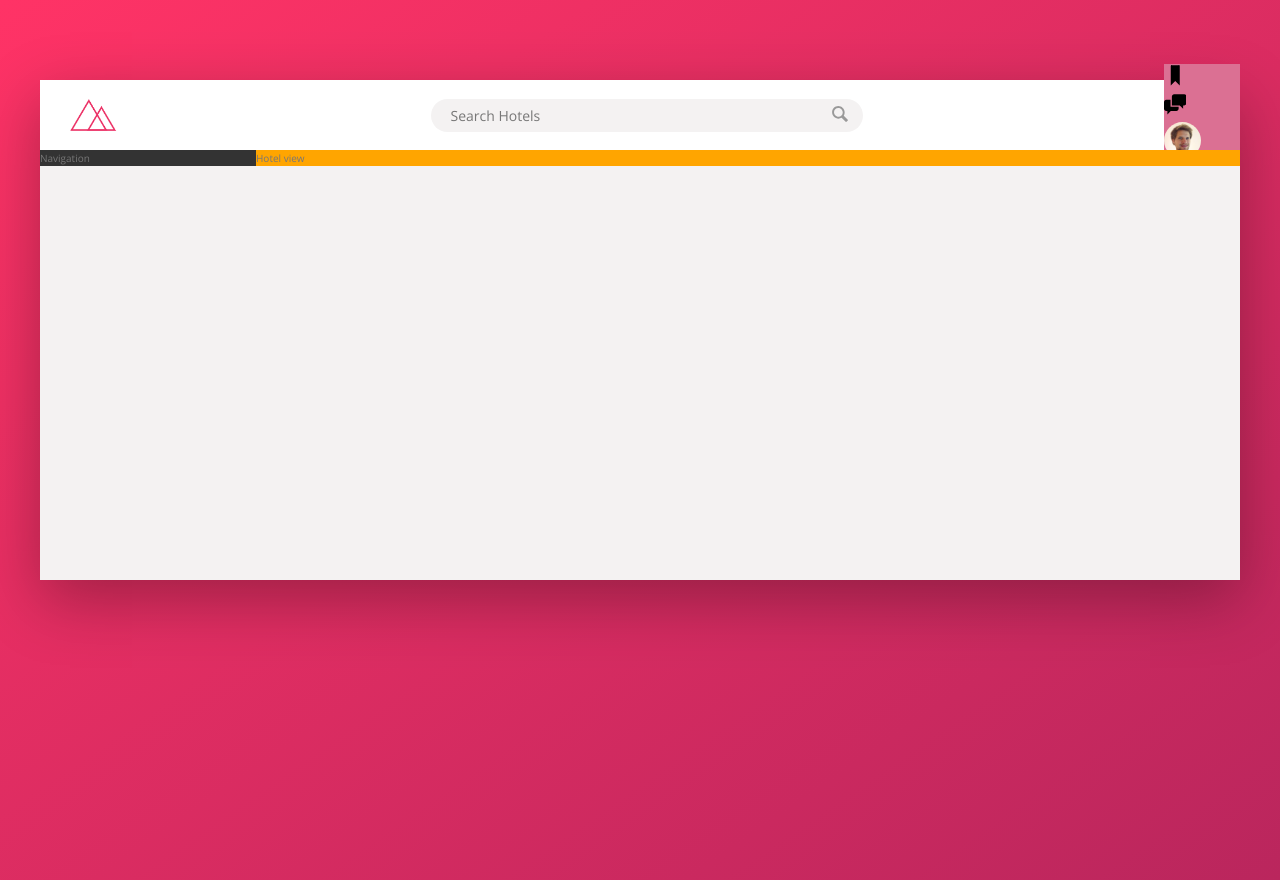
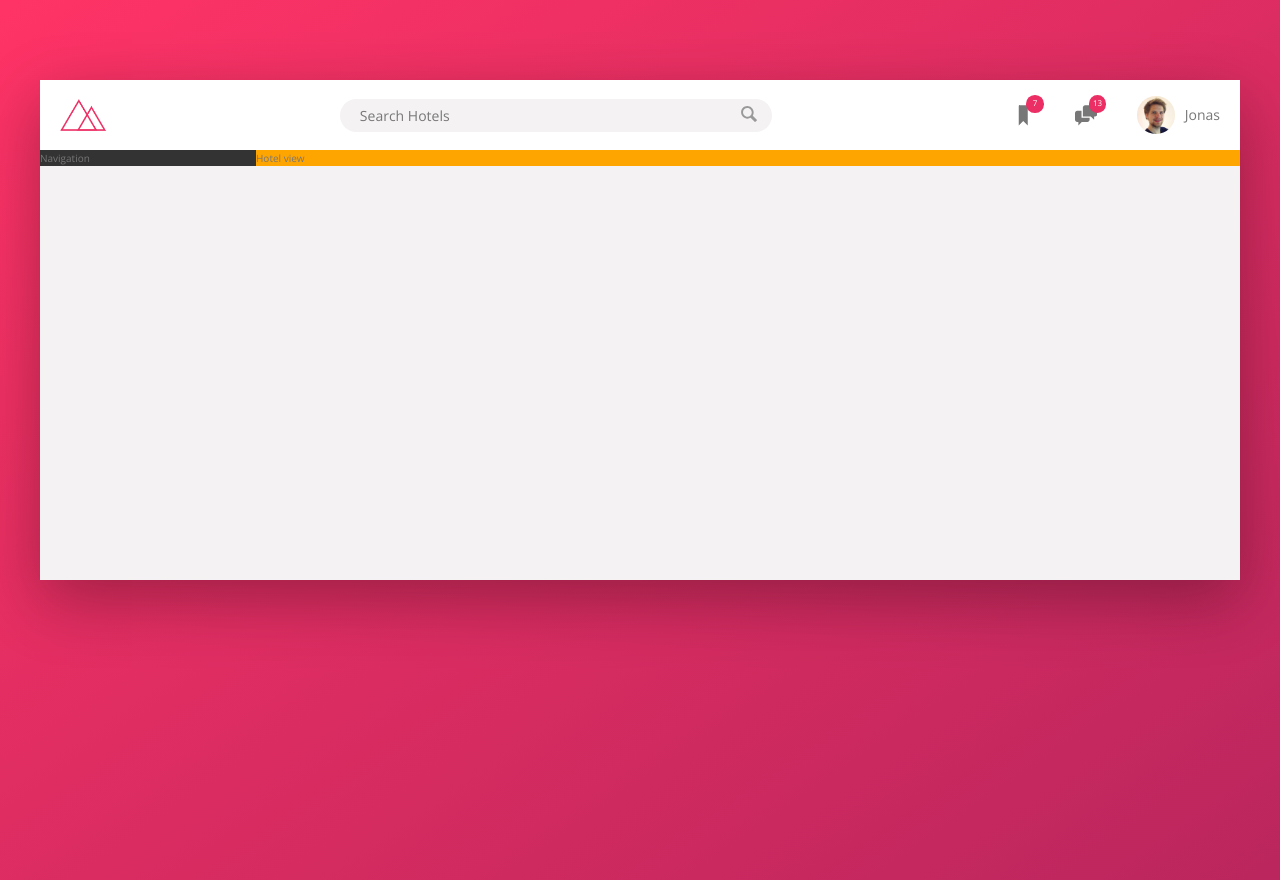
Before and after one commit to palmaone/advanced-css-trillo-project-jonas-schmedtman-course, a website: page index.html in a window 1280 px wide. Drawn offline with nearby package versions, Linux system fonts and the light colour scheme.

Commit message:
finished styling the header

```diff
--- a/index.html
+++ b/index.html
@@ -25,12 +25,14 @@
                 <nav class="user-nav">
                     <div class="user-nav__icon-box">
                         <svg class="user-nav__icon">
-                            <use xlink:href="img/sprite.svg#icon-bookmark">7</use>
+                            <use xlink:href="img/sprite.svg#icon-bookmark"></use>
+                            <span class="user-nav__notification">7</span>
                         </svg>
                     </div>
                     <div class="user-nav__icon-box">
                         <svg class="user-nav__icon">
-                            <use xlink:href="img/sprite.svg#icon-chat">13</use>
+                            <use xlink:href="img/sprite.svg#icon-chat"></use>
+                            <span class="user-nav__notification">13</span>
                         </svg>
                     </div>
 
--- a/sass/_components.scss
+++ b/sass/_components.scss
@@ -2,7 +2,7 @@
 /// LOGO
 .logo {
   height: 3.25rem;
-  margin-left: 3rem;
+  margin-left: 2rem;
 }
 
 ////////////////////////////
@@ -66,31 +66,51 @@
 /// USER NAV
 
 .user-nav {
-  background-color:palevioletred;
+  align-self: stretch;
+  display: flex;
+  align-items: center;
+  //selecting all the direct children
+  & > * {
+    padding: 0 2rem;
+    cursor: pointer;
+    height: 100%;
+    display: flex;
+    align-items: center;
+  }
+
+  & > *:hover{
+    background-color: var(--color-grey-light-2);
+  }
+
   &__icon-box{
-
+    position: relative;
   }
 
   &__icon {
     height: 2.25rem;
     width: 2.25rem;
+    fill: var(--color-grey-dark-2);
   }
 
   &__notification {
+    font-size: .8rem;
+    height: 1.75rem;
+    width: 1.75rem;
+    border-radius: 50%;
+    background-color: var(--color-primary);
+    color: #fff;
+    position: absolute;
+    top: 1.5rem;
+    right: 1.1rem;
 
-  }
-
-  &__user{
-
+    display: flex;
+    justify-content: center;
+    align-items: center;
   }
 
   &__user-photo{
     height: 3.75rem;
     border-radius: 50%;
+    margin-right: 1rem;
   }
-
-  &__user-name{
-
-  }
-
 }
```
Also changed, not shown: css/style.css.
